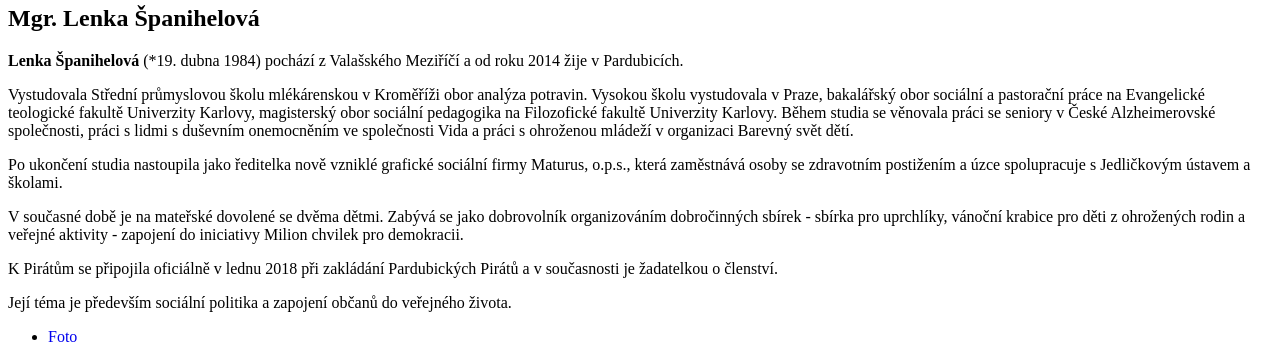
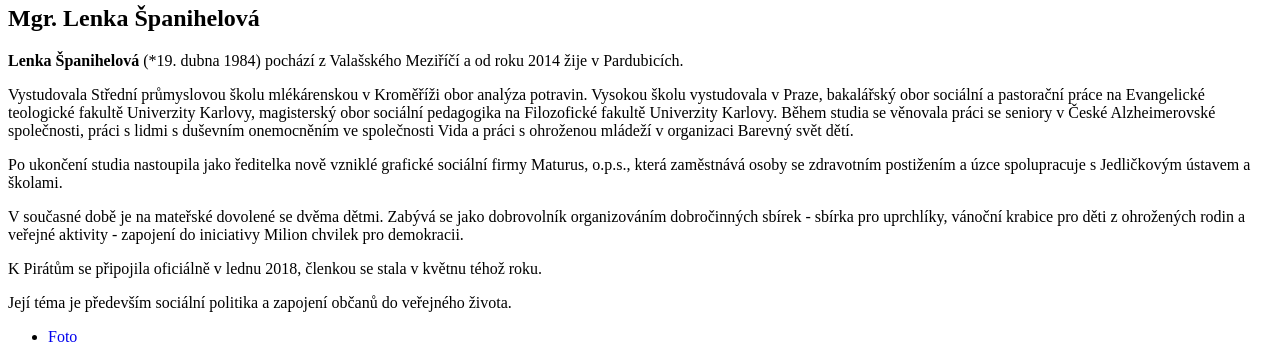
Before and after one commit to pirati-web/pardubice.pirati.cz, a Jekyll site: the page built from _people/lenka-spanihelova.md, in a window 1280 px wide and 900 px high, scrolled down 2627 px, cut to the strip 0-342 px from the top of the window. Built offline with Jekyll 4.4.1, drawn with Linux system fonts in a browser that asks for light colours; comment, search, counter and statistics services are not loaded.

Commit message:
uprava profilu Lenky a Bedyho

```diff
--- a/_people/lenka-spanihelova.md
+++ b/_people/lenka-spanihelova.md
@@ -26,6 +26,6 @@ Po ukončení studia nastoupila jako ředitelka nově vzniklé grafické sociál
 
 V současné době je na mateřské dovolené se dvěma dětmi. Zabývá se jako dobrovolník organizováním dobročinných sbírek - sbírka pro uprchlíky, vánoční krabice pro děti z ohrožených rodin a veřejné aktivity - zapojení do iniciativy Milion chvilek pro demokracii.
 
-K Pirátům se připojila oficiálně v lednu 2018 při zakládání Pardubických Pirátů a v současnosti je žadatelkou o členství.
+K Pirátům se připojila oficiálně v lednu 2018, členkou se stala v květnu téhož roku.
 
 Její téma je především sociální politika a zapojení občanů do veřejného života.
```
Also changed, not shown: _people/jan-bednar.md (+1 -1 lines).
